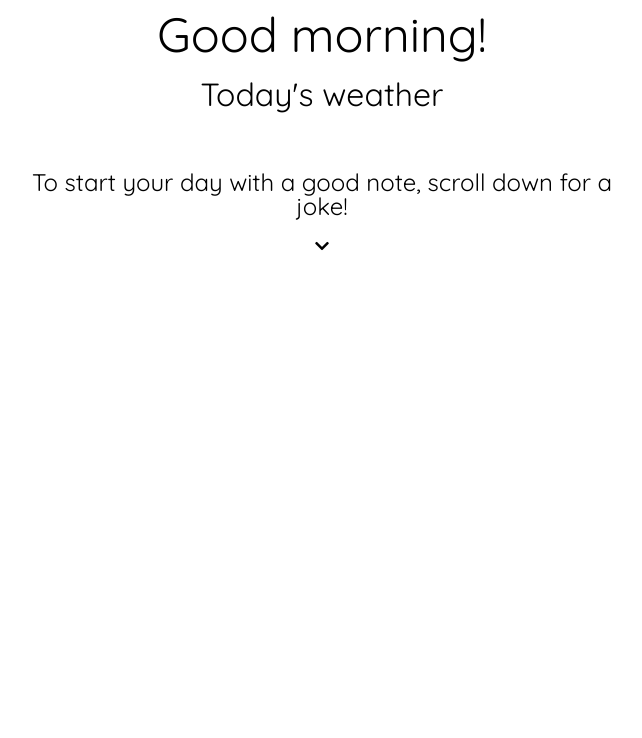
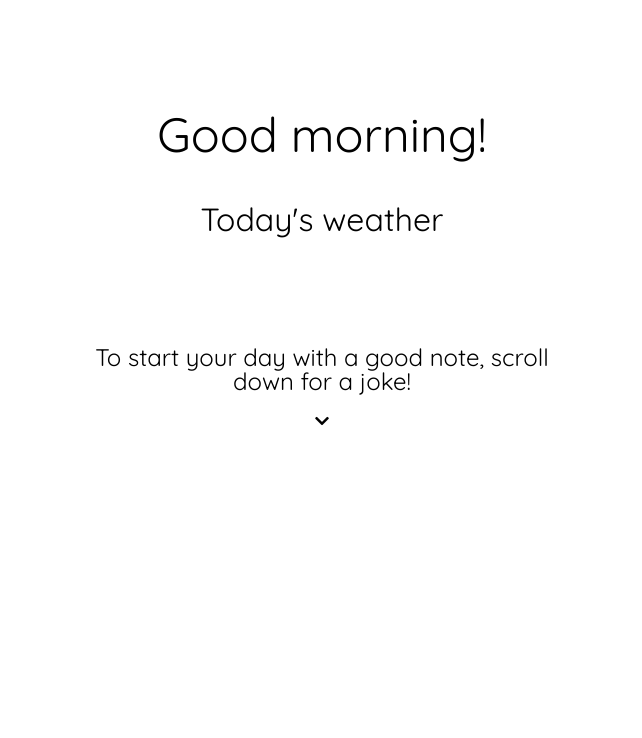
Before and after one commit to yumyum0035/dadJokes, a plain HTML site: page index.html in a window 1280 px wide. Shown: the whole page, without its empty margins (318-960 px from the left). Drawn offline with nearby package versions, Linux system fonts and the light colour scheme.

Commit message:
fixed a bit of paddings and margins

```diff
--- a/style.css
+++ b/style.css
@@ -48,6 +48,7 @@ a:link, a:active, a:visited, a:hover {
 }
 
 main {
+    padding: 100px;
     display: grid;
     grid-template-columns: clamp(300px, 50%, 900px);
     justify-content: center;
@@ -58,6 +59,8 @@ main {
     height: 50vh;
     width: 100%;
 }
+
+#weather, #container-1, #container-2 { margin: 25px; }
 
 button {
     font-size: 1rem;
```
